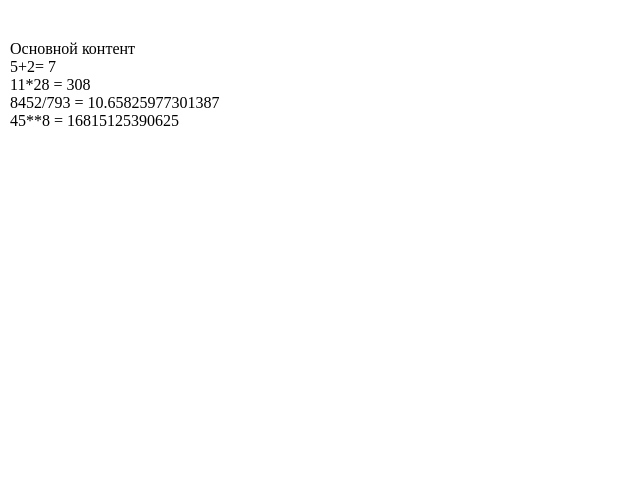
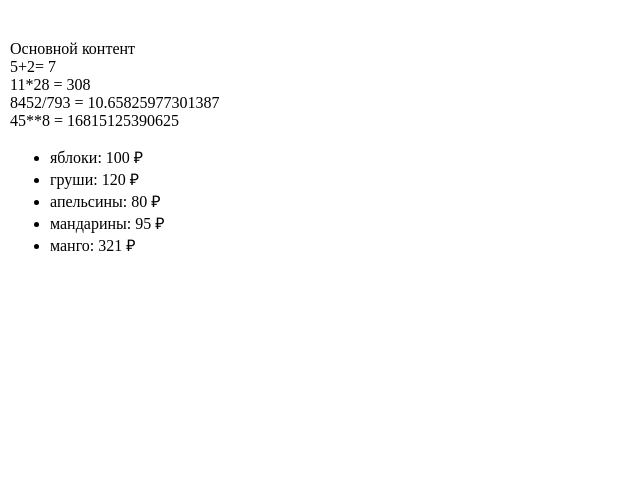
Before and after one commit to Darrrii/web-prog-labs-2, a Flask app: page /lab2/example in a window 1280 px wide. Shown: the part 94-590 px from the top of the page, without its empty margins (0-640 px from the left). Run offline with Flask 3, Linux system fonts and the light colour scheme.

Commit message:
Книги

```diff
--- a/app.py
+++ b/app.py
@@ -9,9 +9,16 @@ def start():
 @app.route('/lab2/example')
 def example():
     name, lab_num, group, course = 'Пушкарева Дарья', 2, 'ФБИ-12', 3
+    fruits= [
+        {'name': 'яблоки', 'price': 100},
+        {'name': 'груши', 'price': 120},
+        {'name': 'апельсины', 'price': 80},
+        {'name': 'мандарины', 'price': 95},
+        {'name': 'манго', 'price': 321},
+    ]
     return render_template('example.html',
                             name=name , lab_num=lab_num ,
-                            group=group , course=course )
+                            group=group , course=course, fruits=fruits )
 
 
 @app.route("/menu")
--- a/templates/example.html
+++ b/templates/example.html
@@ -25,6 +25,11 @@
         11*28 = {{11*28}} <br>
         8452/793 = {{8452/793}}<br>
         45**8 = {{45**8}}<br>
+        <ul>
+            {% for f in fruits %}
+            <li> {{ f.name }}: {{ f.price }} &#x20bd;</li>
+            {% endfor %}
+        </ul>
     </main>
     <footer>
         &copy;
```
